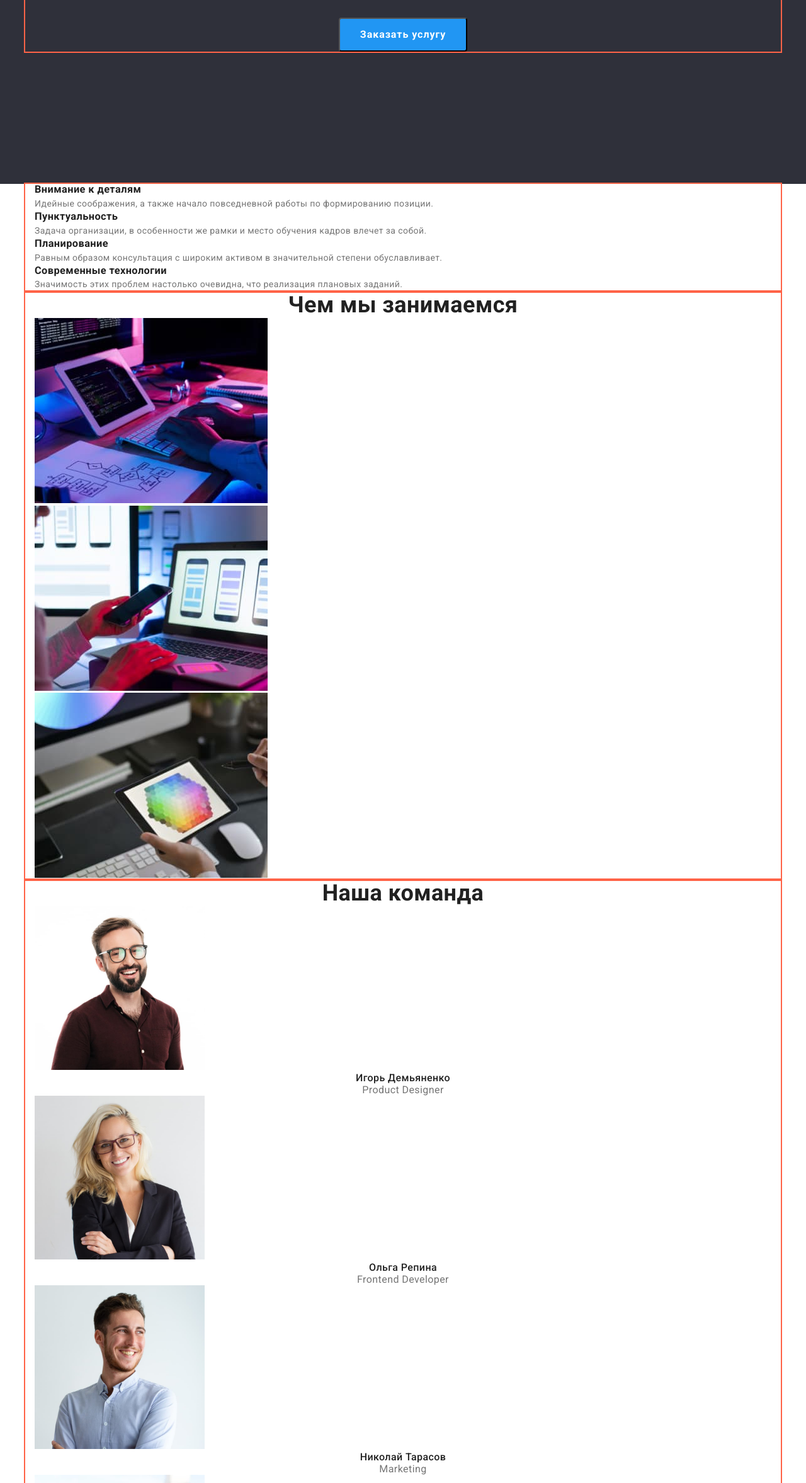
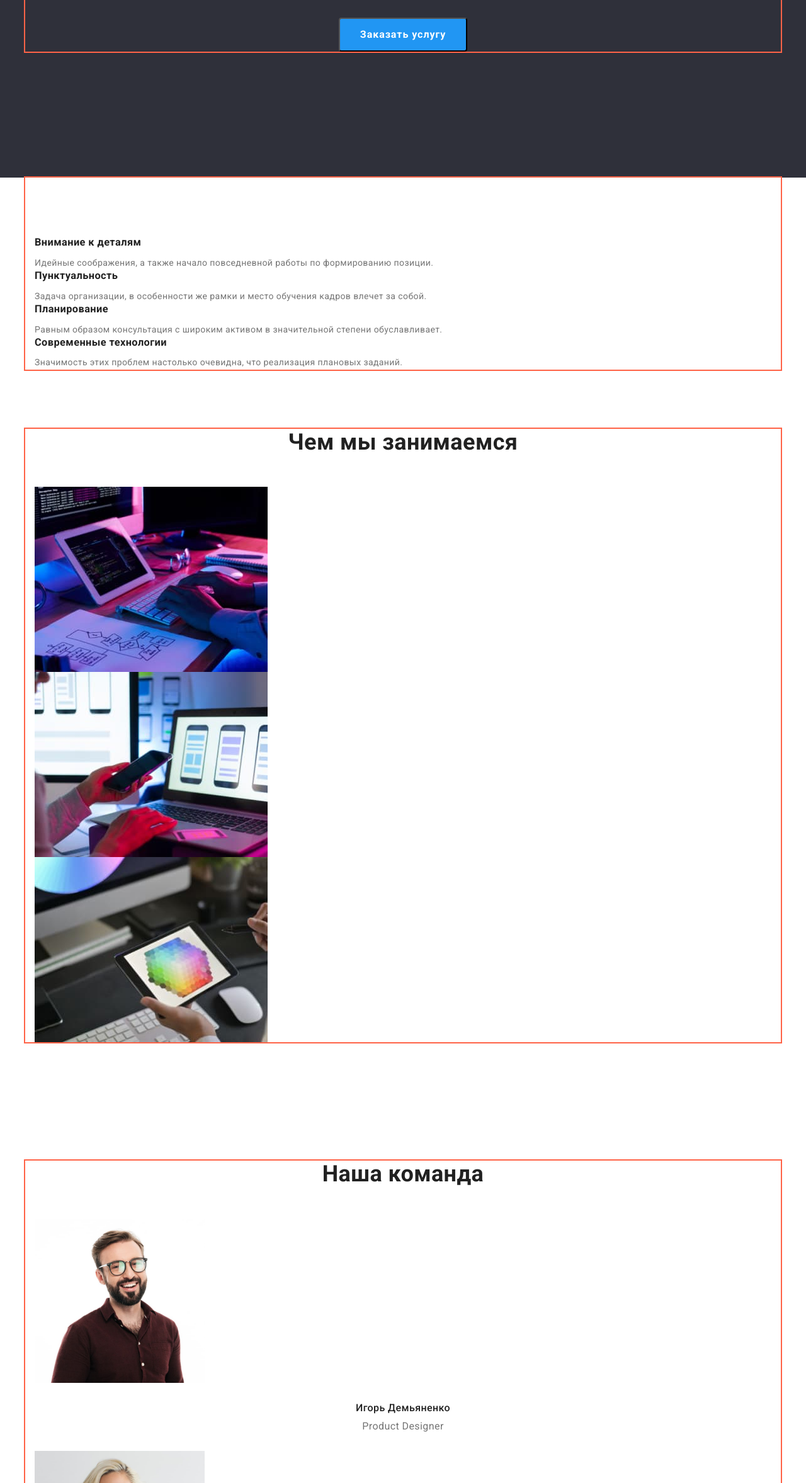
Before and after one commit to Palamarchuck/goit-markup-hw-02, a plain HTML site: page index.html in a window 1280 px wide. Shown: the part 445-2800 px from the top of the page at 63% size. Drawn offline with nearby package versions, Linux system fonts and the light colour scheme.

Commit message:
container

```diff
--- a/css/styles.css
+++ b/css/styles.css
@@ -41,6 +41,9 @@ ul {
 }
 button {
   cursor: pointer;
+}
+img {
+  display: block;
 }
 .container {
   width: 1200px;
@@ -112,7 +115,7 @@ button {
 .hero {
   background-color: var(--second-background-color);
   padding-top: 200px;
-  padding-bottom: 210px;
+  padding-bottom: 200px;
 }
 .hero-btn:hover,
 .hero-btn:focus {
@@ -147,12 +150,15 @@ button {
 }
 
 /* ----------METHODS---------- */
-
+.methods-list {
+  padding-top: 94px;
+}
 .methods-title {
   font-weight: 700;
   line-height: 1.14;
   text-align: left;
   vertical-align: top;
+  margin-bottom: 10px;
 }
 .methods-after-title {
   font-weight: 400;
@@ -162,23 +168,34 @@ button {
   color: var(--title-text-color);
 }
 /* ----------ABOUT---------- */
+.about {
+  padding-top: 94px;
+  padding-bottom: 94px;
+}
 .about-title {
   font-weight: 700;
   font-size: 36px;
   line-height: 1.17;
   text-align: center;
+  margin-bottom: 50px;
+}
+.team {
+  padding-top: 94px;
 }
 .team-pre-title {
   font-weight: 700;
   font-size: 36px;
   line-height: 1.17;
   text-align: center;
+  margin-bottom: 50px;
 }
 .team-title {
   font-weight: 500;
   font-size: 16px;
   line-height: 1.19;
   text-align: center;
+  margin-top: 30px;
+  margin-bottom: 10px;
 }
 .team-after-title {
   font-weight: 400;
@@ -186,6 +203,7 @@ button {
   line-height: 1.19;
   text-align: center;
   color: var(--title-text-color);
+  margin-bottom: 30px;
 }
 /* ----------FOOTER---------- */
 .footer-logo {
@@ -199,6 +217,9 @@ button {
 }
 .footer {
   background-color: var(--second-background-color);
+  margin-top: 94px;
+  padding-top: 60px;
+  padding-bottom: 60px;
 }
 .adress-first {
   font-style: normal;
```
Also changed, not shown: index.html (line endings or trailing spaces).
